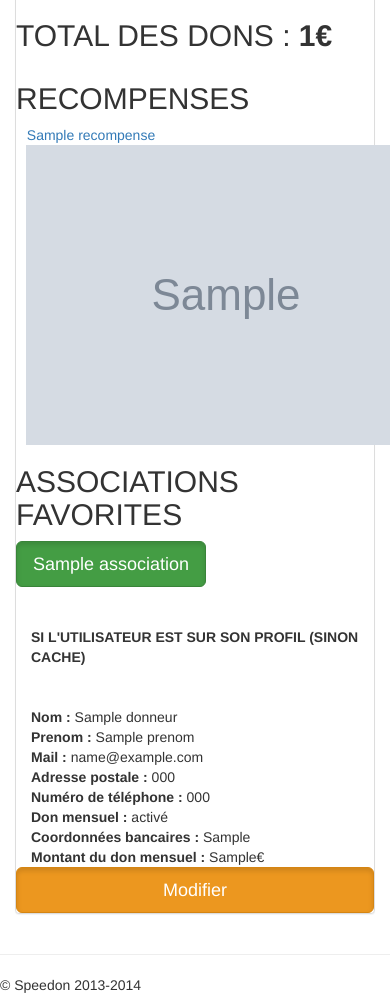
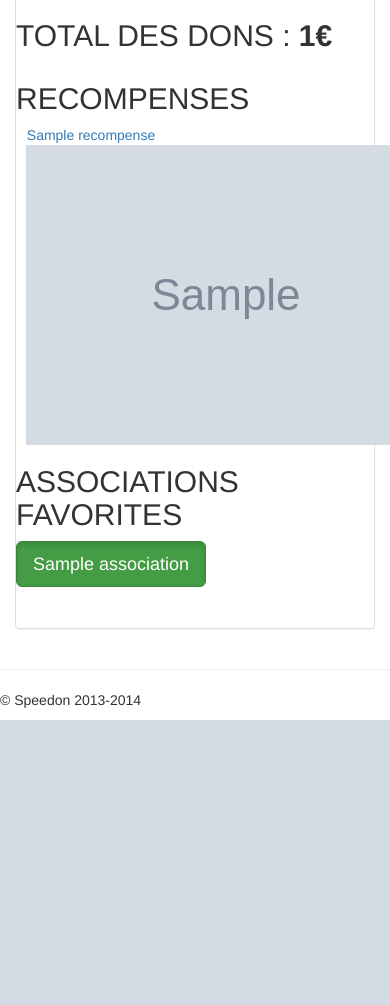
Before and after one commit to djbz/speedon, a CakePHP app: the page made by app/View/Donneurs/view.ctp in a window 390 px wide; the page is wider, and only the part inside the window is pictured. Shown: the part 485-1490 px from the top of that part. After the commit the page ends 1205 px from the top of that part, so only its background shows below. Run offline with PHP 8.4 and a stand-in for CakePHP, Linux system fonts and the light colour scheme; the template is opened without the code that fills it: most values are stand-ins (such as "Sample title", 1, 10 or a date in 2020); grey boxes marked "Sample" are stand-in pictures; some libraries are stand-ins or nearby versions.

Commit message:
Mise à jour de donneurs
- ajout d'une asso favorite corrigé (id session)
- faire un don corrigé (id session)
- ajustement du design (plus propre)
- correction d'une règle de gestion (association)

```diff
--- a/app/Model/Association.php
+++ b/app/Model/Association.php
@@ -23,7 +23,7 @@ class Association extends AppModel{
                 'joinTable' => 'associations_donneurs',
                 'foreignKey' => 'association_id',
                 'associationForeignKey' => 'donneur_id',
-                'unique' => true, // keepExisting ?
+                'unique' => false, // attention sinon, 1 seul donneur pour une seule asso
             )
     );
 }
--- a/app/View/Donneurs/view.ctp
+++ b/app/View/Donneurs/view.ctp
@@ -12,7 +12,13 @@
                         <?php if($donneur['Donneur']['photo'] != "") echo $this->Html->image($donneur['Donneur']['photo'], array('alt' => 'photo_profil', 'class' => 'img-circle')); ?>
                     </div>
                 </div>
-                <div class="col-md-8">
+                <?php if($donneur['User']['id'] == $this->Session->read('Auth.User.id')){//si le donneur consulte SON PROFIL
+                        echo '<div class="col-md-8">';
+                    }
+                    else {
+                        echo '<div class="col-md-12 col-md-offset-3">';
+                    }
+                ?>
                     <div class="row">
                         <div class="col-md-offset-1"><h2>TOTAL DES DONS : <b><?php echo $totalDon; ?>€</b></h2></div>
                     </div>
@@ -24,11 +30,15 @@
                     <div class="row">
                         <div class="col-md-offset-1">
                     <?php
+                            if(count($donneur['Recompense']) > 0){
                                 foreach($donneur['Recompense'] as $recompense){
                                         echo '<div style="display:block;float:left;width:130px;margin-left:10px;text-align:center;">' . '<span>' .
                                                 $this->Html->link($recompense['titre'],array('controller' => 'recompenses', 'action' => 'view', $recompense['id'])) . '</span><br/>' .
                                                 $this->Html->image($recompense['photo'], array('alt' => $recompense['titre'], 'title' => $recompense['condition_obtention'])) .
                                                 '</div>';// TODO : ADAPTER POUR LINKER VERS LA DESCRIPTION D'UNE RECOMPENSE
+                                }
+                            } else{
+                                         echo '<span style="margin-right:10px;">Aucune</span>';
                             }
                     ?>
                         </div>
@@ -43,65 +53,69 @@
                     <div class="row">
                         <div class="col-md-offset-1">
                             <?php
+                                    if(count($donneur['Association']) > 0){
                                         foreach($donneur['Association'] as $asso){
                                                 echo '<span style="margin-right:10px;">' . $this->Html->link($asso['nom_asso'],
                                             array('controller' => 'associations', 'action' => 'view', $asso['id']),
                                             array('class' => 'btn btn-lg btn-success active')) . '</span>'; // TODO : ADAPTER POUR LINKER VERS LA DESCRIPTION LONGUE D'UNE ASSSO
                                         }
+
+                                     } else{
+                                         echo '<span style="margin-right:10px;">Aucune</span>';
+                                    }
+
                             ?>
                         </div>
                     </div>
                     <br/><br/>
-
                 </div>
-                <div class="col-md-3">
-                    <!-- si le donneur consulte SON PROFIL -->
-                    <b>SI L'UTILISATEUR EST SUR SON PROFIL (SINON CACHE)</b><br/><br/><br/>
-
+                <?php if($donneur['User']['id'] == $this->Session->read('Auth.User.id')){//si le donneur consulte SON PROFIL?>
+                <div class="col-md-4">
+                    <br/>
                     <div class="row">
-                        <div class="col-md-8 col-md-offset-1">
+                        <div class="col-md-12">
                             <strong>Nom : </strong><?php echo h($donneur['Donneur']['nom']); ?><br/>
                         </div>
                     </div>
-
+                    <br/>
                     <div class="row">
-                        <div class="col-md-8 col-md-offset-1">
+                        <div class="col-md-12">
                             <strong>Prenom : </strong><?php echo h($donneur['Donneur']['prenom']); ?><br/>
                         </div>
                     </div>
-
+                    <br/>
                     <div class="row">
-                        <div class="col-md-8 col-md-offset-1">
+                        <div class="col-md-12">
                             <strong>Mail : </strong><?php echo h($donneur['Donneur']['mail']); ?><br/>
                         </div>
                     </div>
-
+                    <br/>
                     <div class="row">
-                        <div class="col-md-8 col-md-offset-1">
+                        <div class="col-md-12">
                             <strong>Adresse postale : </strong><?php echo h($donneur['Donneur']['adresse_postale']); ?><br/>
                         </div>
                     </div>
-
+                    <br/>
                     <div class="row">
-                        <div class="col-md-8 col-md-offset-1">
+                        <div class="col-md-12">
                             <strong>Numéro de téléphone : </strong><?php echo h($donneur['Donneur']['numero_tel']); ?><br/>
                         </div>
                     </div>
-
+                    <br/>
                     <div class="row">
-                        <div class="col-md-8 col-md-offset-1">
+                        <div class="col-md-12">
                             <strong>Don mensuel : </strong><?php echo h($donneur['Donneur']['don_mensuel']) ? "activé" : "désactivé"; ?><br/>
                         </div>
                     </div>
-
+                    <br/>
                     <div class="row">
-                        <div class="col-md-8 col-md-offset-1">
+                        <div class="col-md-12">
                             <strong>Coordonnées bancaires : </strong><?php echo h($donneur['Donneur']['coord_bancaire']); ?><br/>
                         </div>
                     </div>
-
+                    <br/>
                     <div class="row">
-                        <div class="col-md-8 col-md-offset-1">
+                        <div class="col-md-12">
                             <strong>Montant du don mensuel : </strong><?php echo h($donneur['Donneur']['montant_don_mensuel']); ?>€<br/>
                         </div>
                     </div>
@@ -118,6 +132,16 @@
                     </div>
                     <!-- end IF -->
                 </div>
+                <?php
+                    } // en if utilisateur sur son profil
+                    else{
+                ?>
+                    <div class="row text-center">
+                        <div class="col-md-4 col-md-offset-4"><!-- vide sinon bug affichage... -->
+                        </div>
+                    </div>
+                <?php     }
+                ?>
             </div>
         </div>
     </div>
```
Also changed, not shown: app/Controller/DonneursController.php (+7 -1 lines), app/Controller/DonsController.php (+7 -2 lines), 14 other files. Lines whose indentation alone changed are shown as unchanged.
